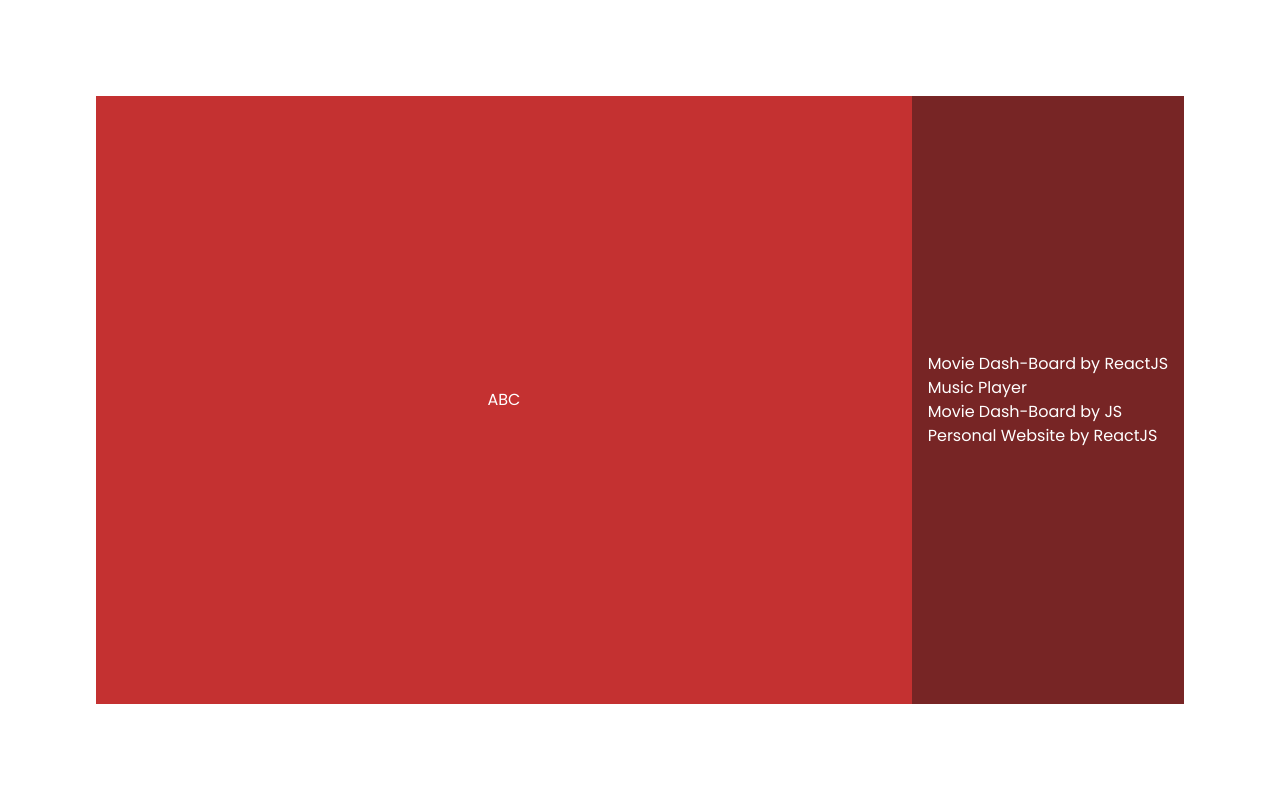
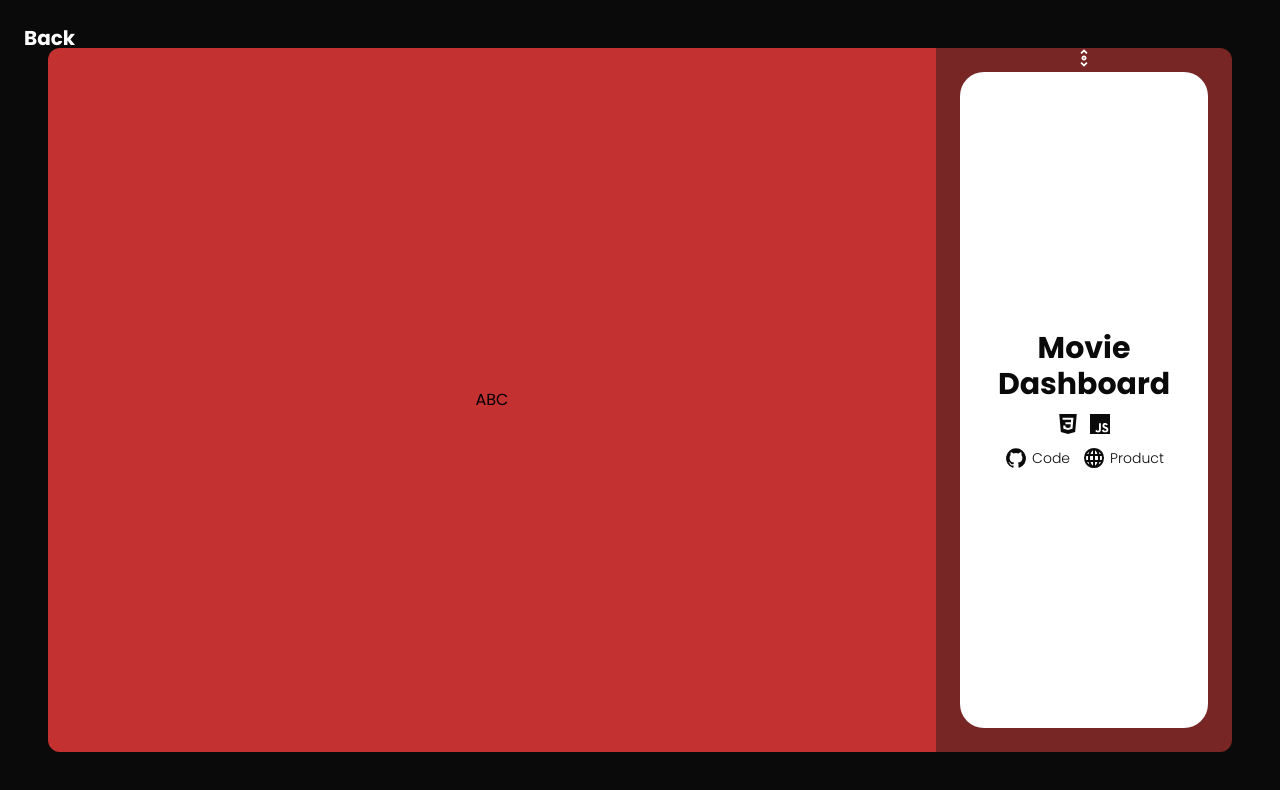
Before and after one commit to Tritintruong114/Porfolio-Bruono, a React (Vite) app: page /projects in a window 1280 px wide. Shown: the top 790 px of the page. Built offline with nearby package versions, Linux system fonts and the light colour scheme; a web font is replaced by a local one.

Commit message:
This is for Projects pages

```diff
--- a/index.html
+++ b/index.html
@@ -2,9 +2,9 @@
 <html lang="en">
   <head>
     <meta charset="UTF-8" />
-    <link rel="icon" type="image/svg+xml" href="/vite.svg" />
+    <link rel="icon" type="image/svg+xml" href="./brunoLogo.png" />
     <meta name="viewport" content="width=device-width, initial-scale=1.0" />
-    <title>Vite + React</title>
+    <title>Bruno Truong</title>
   </head>
   <body>
     <div id="root"></div>
--- a/package.json
+++ b/package.json
@@ -26,6 +26,7 @@
     "prism-react-renderer": "^2.0.4",
     "react": "^18.2.0",
     "react-dom": "^18.2.0",
+    "react-icons": "^4.8.0",
     "react-redux": "^8.0.5",
     "react-refractor": "^2.1.7",
     "react-router-dom": "^6.11.1",
--- a/src/App.jsx
+++ b/src/App.jsx
@@ -2,7 +2,7 @@ import { Outlet } from "react-router-dom";
 
 function App() {
   return (
-    <div className="text-white bg-black font-poppins w-full h-screen">
+    <div className="font-poppins w-full h-screen relative">
       <Outlet />
     </div>
   );
--- a/src/pages/about/About.jsx
+++ b/src/pages/about/About.jsx
@@ -14,12 +14,10 @@ const About = () => {
           </button>
         </Link>
       </div>
-      <div className="h-screen top-1/4 grid sm:grid-cols-2 absolute sm:p-12 p-6 md:p-24">
+      <div className="h-screen bg-black top-1/4 grid sm:grid-cols-2 absolute sm:p-12 p-6 md:p-24">
         <div className="w-3/4  sm:justify-center justify-end flex flex-col sm:w-full pl-12 top-1/4 font-handWrite">
           <h1 className="text-3xl sm:text-6xl text-left">Bruno</h1>
-          <h1 className="pl-6 text-3xl sm:text-6xl text-left ">
-            <mark>Truong</mark>
-          </h1>
+          <h1 className="pl-6 text-3xl sm:text-6xl text-left ">Truong</h1>
           <div>
             <p className="text-sm font-poppins w-full text-left">
               {about.value}
--- a/src/pages/homepage/HomePage.jsx
+++ b/src/pages/homepage/HomePage.jsx
@@ -61,7 +61,7 @@ const HomePage = () => {
     },
   ];
   return (
-    <div className="h-screen w-full ">
+    <div className="h-screen w-full text-white ">
       <img
         className="absolute w-full z-0 h-full object-cover"
         src="https://scontent.fsgn5-8.fna.fbcdn.net/v/t1.15752-9/346105316_114287088332462_4537839571767316912_n.jpg?_nc_cat=109&ccb=1-7&_nc_sid=ae9488&_nc_ohc=cgBljPQFoq4AX9wN7EX&_nc_ht=scontent.fsgn5-8.fna&oh=03_AdTdAT6oj8C8_Kdg7Z0jLafhypkUZX7Keq8MprTNUgluMw&oe=6489DBAC"
--- a/src/pages/projects/Projects.jsx
+++ b/src/pages/projects/Projects.jsx
@@ -1,61 +1,152 @@
 import { Link } from "react-router-dom";
-
+import { UilGithub, UilGlobe } from "@iconscout/react-unicons";
+import {
+  SiTailwindcss,
+  SiFirebase,
+  SiReactrouter,
+  SiRedux,
+  SiReact,
+  SiJavascript,
+  SiCss3,
+  SiApacherocketmq,
+} from "react-icons/si";
+import { CgScrollV } from "react-icons/cg";
 const projects = [
   {
-    project: "Movie Dash-Board by ReactJS",
-    linkDemo: "https://iridescent-taffy-0e81cb.netlify.app/",
-    gitHubLink: "https://github.com/Tritintruong114/Movie-Dashboard",
-    techStack: {
-      style: "Tailwind CSS",
-      frameWork: "React JS",
-    },
+    project: "Movie Dashboard",
+    linkDemo: "https://sfcpj2.csb.app/",
+    gitHubLink: "https://github.com/Tritintruong114/Netflix-Clone-DashBoard",
+    techStack: [{ style: <SiCss3 /> }, { frameWork: <SiJavascript /> }],
   },
   {
     project: "Music Player",
     linkDemo: "https://master--voluble-otter-f2f9c8.netlify.app/",
     gitHubLink:
       "https://github.com/Tritintruong114/react-soundCloud/tree/master",
-    techStack: {
-      style: "Tailwind CSS",
-      frameWork: "React JS",
-    },
+    techStack: [
+      { style: <SiTailwindcss /> },
+      { frameWork: <SiReact /> },
+      { router: <SiReactrouter /> },
+    ],
   },
   {
-    project: "Movie Dash-Board by JS",
-    linkDemo: "https://sfcpj2.csb.app/",
-    gitHubLink: "https://github.com/Tritintruong114/Netflix-Clone-DashBoard",
-    techStack: {
-      style: "CSS",
-      frameWork: "Vanilla Javascript",
-    },
+    project: "Movie Dashboard",
+    linkDemo: "https://iridescent-taffy-0e81cb.netlify.app/",
+    gitHubLink: "https://github.com/Tritintruong114/Movie-Dashboard",
+    techStack: [
+      { style: <SiTailwindcss /> },
+      { frameWork: <SiReact /> },
+      { router: <SiReactrouter /> },
+      { database: <SiFirebase /> },
+      { state: <SiRedux /> },
+    ],
   },
   {
-    project: "Personal Website by ReactJS",
+    project: "Bruno Website",
     linkDemo: "https://porfolio-bruono.vercel.app/",
     gitHubLink: "https://github.com/Tritintruong114/Porfolio-Bruono",
-    techStack: {
-      style: "Tailwind CSS",
-      frameWork: "React JS",
-    },
+    techStack: [
+      { style: <SiTailwindcss /> },
+      { frameWork: <SiReact /> },
+      { database: <SiFirebase /> },
+      { content: <SiApacherocketmq /> },
+      { state: <SiRedux /> },
+    ],
+    studio: "https://brunoweb.sanity.studio",
+  },
+
+  {
+    project: "Elio Trader",
+    linkDemo: "https://elio-personal-website.vercel.app/",
+    gitHubLink: "https://github.com/Tritintruong114/project-ellio",
+    techStack: [
+      { style: <SiTailwindcss /> },
+      { frameWork: <SiReact /> },
+      { router: <SiReactrouter /> },
+      { database: <SiFirebase /> },
+      { state: <SiRedux /> },
+      { content: <SiApacherocketmq /> },
+    ],
+    studio: "https://elio.sanity.studio/desk/post",
   },
 ];
 const Projects = () => {
   return (
-    <div className="bg-white grid grid-rows-4 sm:grid-rows-1 sm:grid-cols-4 items-center h-full w-full p-6 sm:p-24">
+    <div className="grid bg-black sm:grid-cols-5 grid-rows-4 sm:grid-rows-1 xl:grid-cols-4 md:grid-cols-5 items-center h-full w-full p-6 sm:p-12">
       <div className="absolute left-3 z-30 top-3">
         <Link to="/">
-          <button className="p-3 active:bg-persian-600 active:text-white  font-bold text-xl capitalize  rounded-xl  hover:text-black hover:bg-white bg-opacity-20 ">
+          <button className="p-3 text-white active:bg-persian-600 active:text-white  font-bold text-xl capitalize  rounded-xl  hover:text-black hover:bg-white ">
             Back
           </button>
         </Link>
       </div>
-      <div className="bg-persian-600 row-span-3 h-full sm:col-span-3  flex justify-center items-center">
+      <div className="bg-persian-600 rounded-t-xl md:rounded-tr-none md:rounded-br-none sm:rounded-l-xl sm:rounded-tr-none sm:rounded-br-none row-span-3 h-full sm:col-span-3 md:col-span-3 xl:col-span-3  flex justify-center items-center">
         ABC
       </div>
-      <div className="bg-persian-900  h-full flex flex-col gap-3 justify-center items-center">
-        <div className=" overflow-scroll no-scrollbar ">
+      <div className="bg-persian-900 rounded-b-xl md:rounded-tl-none sm:rounded-r-xl relative  sm:rounded-bl-none sm:col-span-2 md:col-span-2 xl:col-span-1    text-black sm:p-6 h-full flex flex-col justify-center items-center">
+        <h1 className="absolute text-xl top-0 text-white">
+          <CgScrollV />
+        </h1>
+        <div className="snap-y w-full h-full rounded-b-xl sm:rounded-3xl snap-mandatory overflow-scroll no-scrollbar  ">
           {projects.map((project) => {
-            return <h1 key={project.project}>{project.project}</h1>;
+            return (
+              <div
+                className="snap-start gap-3 text-center  bg-white h-full flex-shrink-0 flex items-center flex-col justify-center"
+                key={project.project}
+              >
+                <h1
+                  className="font-bold text-md md:text-3xl"
+                  key={project.project}
+                >
+                  {project.project}
+                </h1>
+                <div className="flex sm:grid xl:flex w-full  no-scrollbar flex-shrink-0 overflow-scroll items-center justify-center gap-3">
+                  {project.techStack.map((stack) => {
+                    return (
+                      <div className="text-xl" key={stack.style}>
+                        <i>{stack.style}</i>
+                        <i>{stack.frameWork}</i>
+                        <i>{stack.database}</i>
+                        <i>{stack.router}</i>
+                        <i>{stack.state}</i>
+                        <i>{stack.content}</i>
+                      </div>
+                    );
+                  })}
+                </div>
+                <div className="no-scrollbar xl:flex sm:grid flex-shrink-0 overflow-scroll flex items-center justify-center w-full gap-3 text-xs md:text-sm font-light">
+                  <a
+                    target="_blank"
+                    rel="noreferrer"
+                    href={project.gitHubLink}
+                    className="flex items-center gap-1"
+                  >
+                    <UilGithub />
+                    Code
+                  </a>
+                  <a
+                    target="_blank"
+                    rel="noreferrer"
+                    href={project.linkDemo}
+                    className="flex items-center gap-1"
+                  >
+                    <UilGlobe />
+                    Product
+                  </a>
+                  {project.studio && (
+                    <a
+                      target="_blank"
+                      rel="noreferrer"
+                      href={project.studio}
+                      className="flex items-center gap-1"
+                    >
+                      <SiApacherocketmq />
+                      Admin
+                    </a>
+                  )}
+                </div>
+              </div>
+            );
           })}
         </div>
       </div>
```
Also changed, not shown: brunoLogo.png (added), 1 other file (tests, documents, lock files or other folders).
